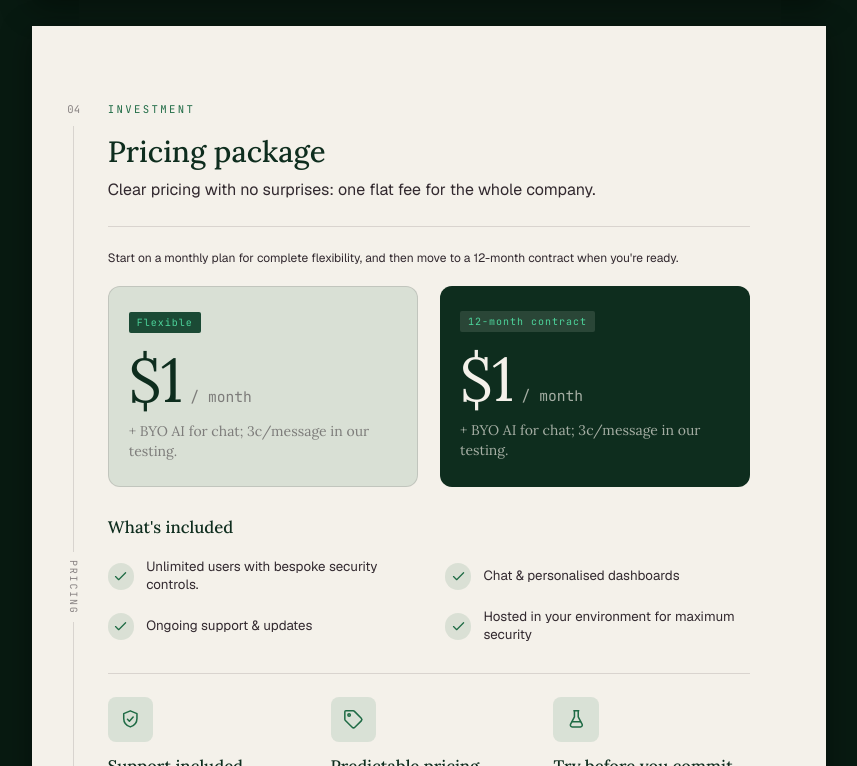
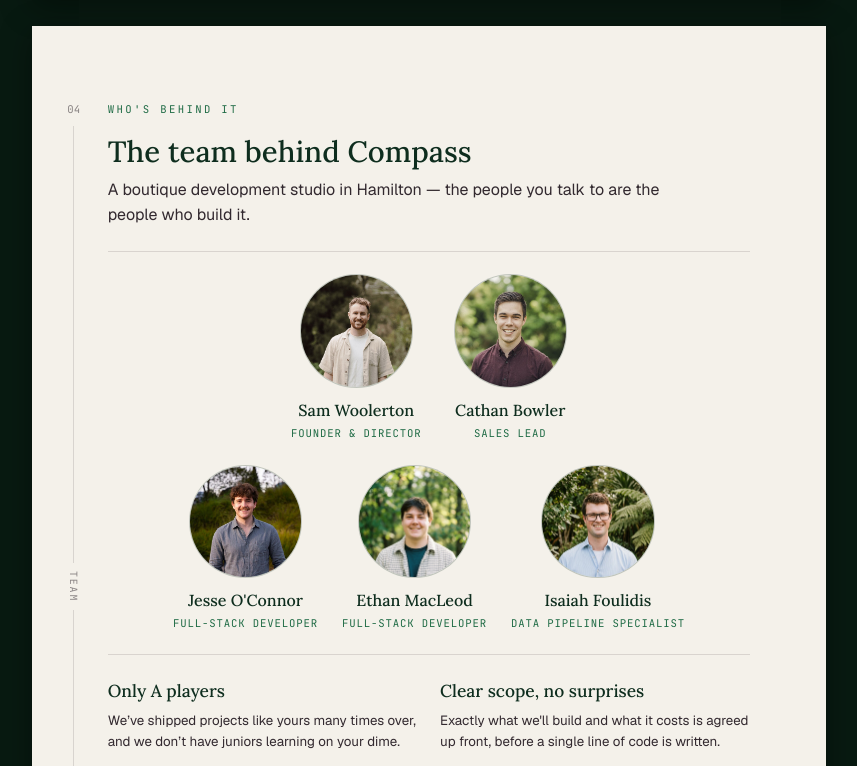
Before and after one commit to SamWoolerton/compass-proposals, a React (Vite) app: page / in a window 1280 px wide. Shown: the part 3454-4220 px from the top of the page, without its empty margins (61-918 px from the left). Built offline with nearby package versions, Linux system fonts and the light colour scheme.

Commit message:
Back to default-hidden pricing page

```diff
--- a/src/App.tsx
+++ b/src/App.tsx
@@ -12,12 +12,7 @@
   | { type: 'hidden' }
   | { type: 'monthly-annual'; monthly: string; annual: string }
   | { type: 'license-retainer'; license: string; retainer: string }
-// const pricingConfig: PricingConfig = { type: 'hidden' }
-const pricingConfig: PricingConfig = {
-  type: 'monthly-annual',
-  monthly: '1',
-  annual: '1',
-}
+const pricingConfig: PricingConfig = { type: 'hidden' }
 
 const defaultSampleQuestions = [
   'Top 5 products by gross profit?',
```
